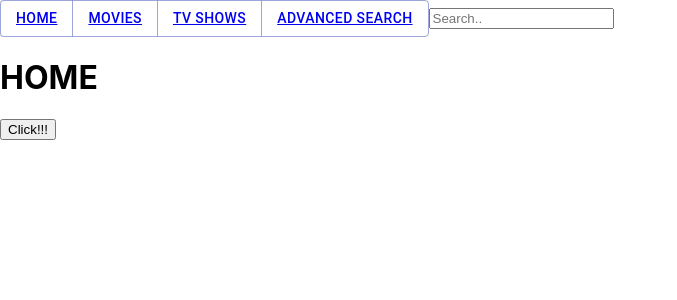
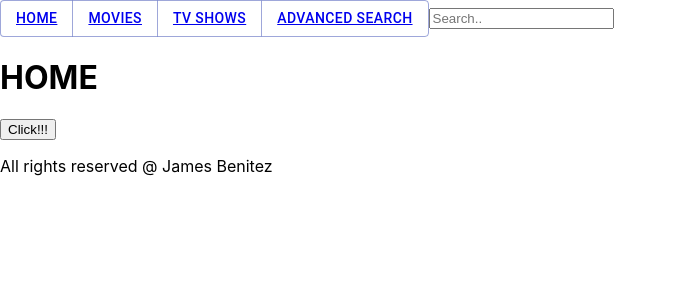
Before and after one commit to crapwood/IMDB-WEB-APP, a React (Create React App) app in the folder frontend/: page / in a window 1280 px wide. Shown: the top 300 px of the page, without its empty margins (0-677 px from the left). Built offline with nearby package versions, Linux system fonts and the light colour scheme.

Commit message:
added to footer  to all pages

```diff
--- a/frontend/src/App.js
+++ b/frontend/src/App.js
@@ -2,6 +2,7 @@ import React from "react";
 import "./App.css";
 import { Route, BrowserRouter as Router, Switch } from "react-router-dom";
 import Nav from "./pages/navbar";
+import Footer from "./pages/footer";
 
 // PAGES
 import Home from "./pages/Home/home.js";
@@ -21,6 +22,7 @@ function App() {
             <Route exact path="/tvshows" component={TvShows} />
             <Route exact path="/advanced-search" component={Search} />
           </Switch>
+          <Footer />
         </div>
       </Router>
     </>
```
